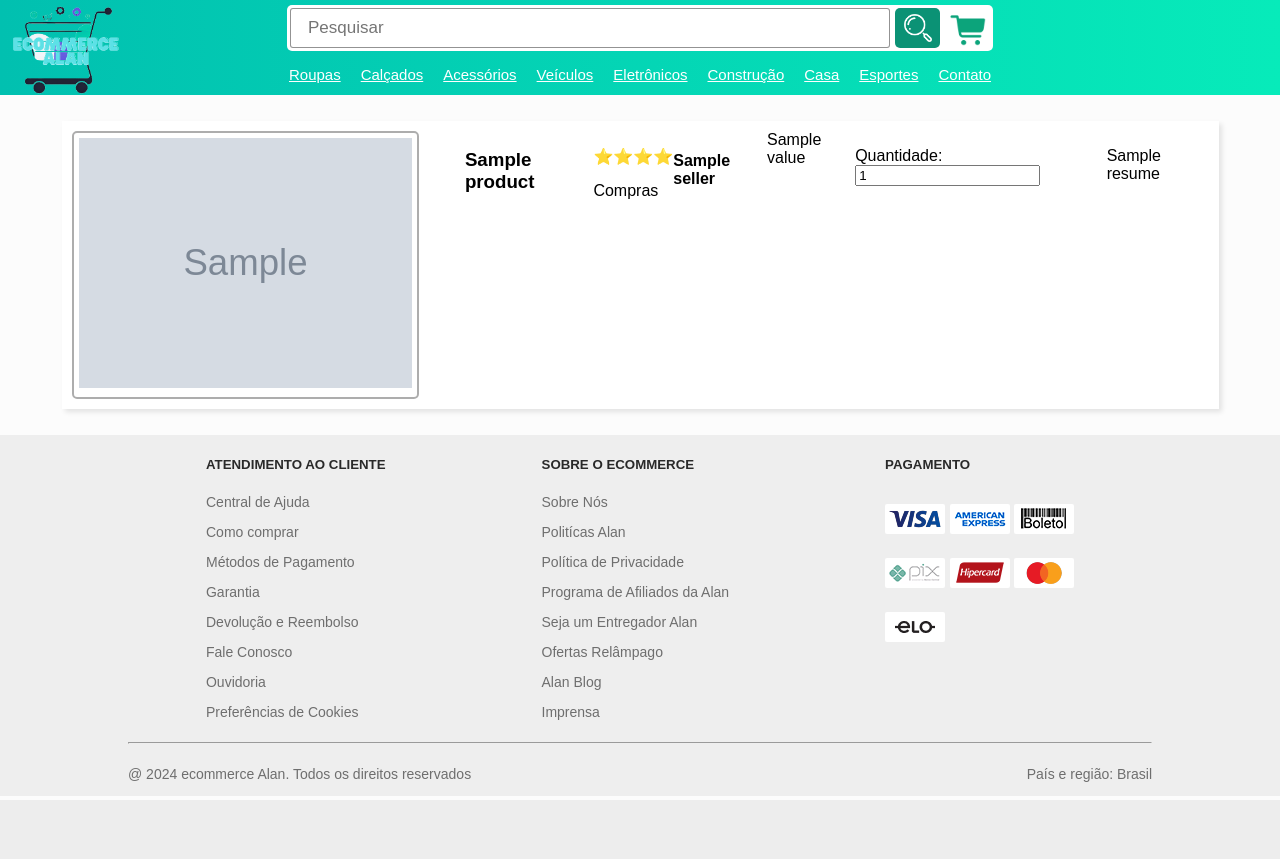
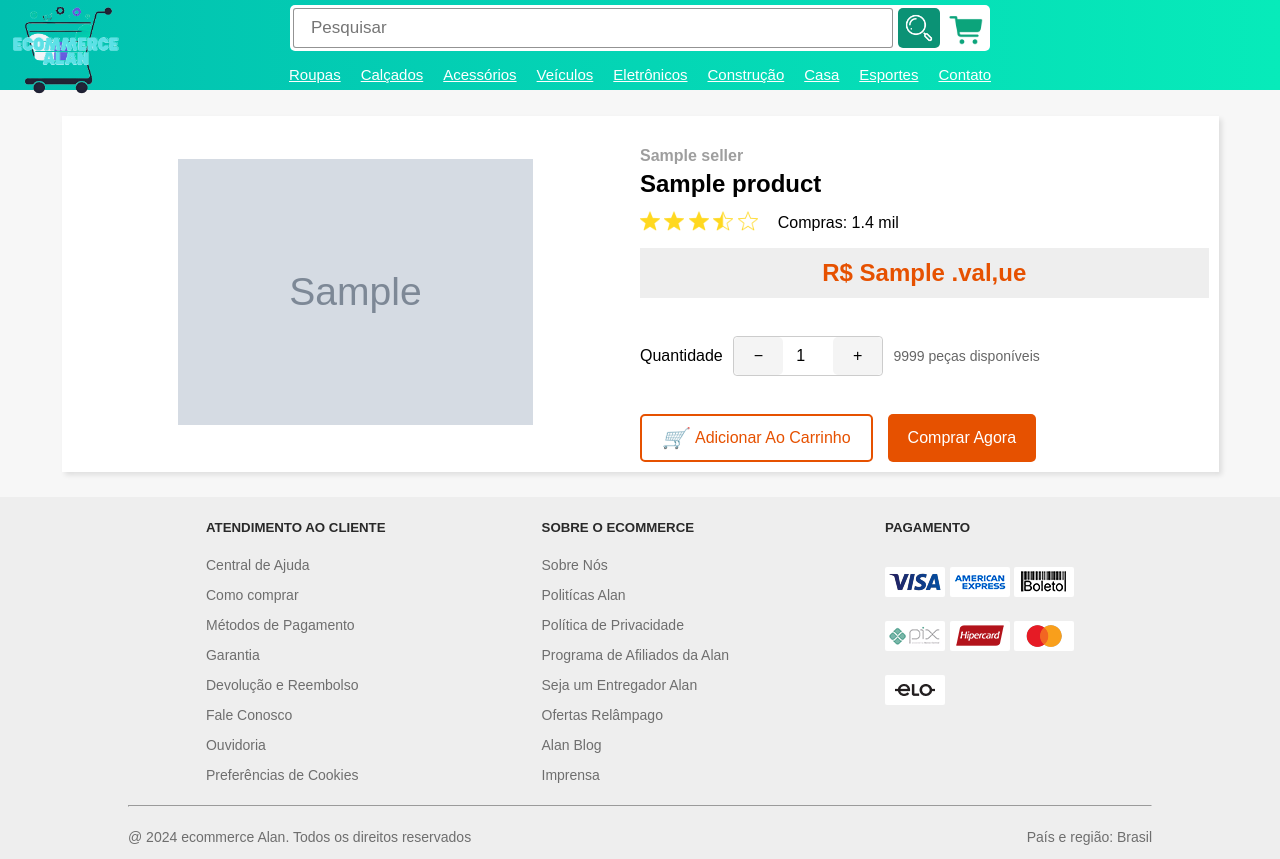
Before and after one commit to alancavalcante-dev/ecommerce, a Django app: template ecommerce/templates/ecommerce/product.html in a window 1280 px wide. Before the commit the page ends 800 px from the top, so only its background shows below. Run offline with Django 5.2, Linux system fonts and the light colour scheme; the template is opened without the code that fills it: most values are stand-ins (such as "Sample title", 1, 10 or a date in 2020); grey boxes marked "Sample" are stand-in pictures.

Commit message:
Atualizado o Frond do Product Selecionado

```diff
--- a/ecommerce/static/ecommerce/css/style_base.css
+++ b/ecommerce/static/ecommerce/css/style_base.css
@@ -4,7 +4,7 @@
 }
 
 body {
-    background-color: rgb(252, 252, 252);
+    background-color: rgb(247, 247, 247);
 }
 
 main {
--- a/ecommerce/static/ecommerce/css/style_product.css
+++ b/ecommerce/static/ecommerce/css/style_product.css
@@ -3,23 +3,64 @@
     box-shadow: 3px 3px 5px rgba(0, 0, 0, 0.103);
     padding: 10px;
     display: flex;
-    justify-content: center;
-    gap: 4%;
     font-family: Arial, Helvetica, sans-serif;
 }
 
 
 #image-view {
     max-width: 365px;
-    border: 2px solid rgba(0, 0, 0, 0.323);
     padding: 5px;
     border-radius: 5px;
 }
 
 #image-view img {
     width: 100%;
+
 }
 
 .display-flex {
     display: flex;
 }
+
+.display-flex-align-center {
+    display: flex;
+    align-items: center;
+    gap: 20px;
+}
+
+#review-product img {
+    width: 20px;
+}
+
+
+#value {
+    height: 50px;
+    background-color: #EEEEEE;
+    display: flex;
+    justify-content: center;
+    align-items: center;
+    color: #E65100;
+}
+
+
+.column-left {
+    width: 50%;
+    display: flex;
+    justify-content: center;
+    align-items: center;
+}
+
+.column-right {
+    width: 50%;
+}
+
+
+.column-right h4 {
+    color: rgb(158, 158, 158);
+    margin-bottom: 0;
+}
+
+#product-name {
+    margin-top: 5px;
+    margin-bottom: 0;
+}
--- a/ecommerce/templates/ecommerce/home.html
+++ b/ecommerce/templates/ecommerce/home.html
@@ -8,7 +8,7 @@
             {% for i in response %}
                 <a class="link-product" href="{% url 'product' i.id %}">
                     <div class="product">
-                        <h1>{{ i.name }}</h1>
+                        <h3>{{ i.name }}</h3>
                         <h4>{{ i.seller.enterprise_name }}</h4>
                         <div>
                             <img src="{{ i.image }}" draggable="false"><br>
--- a/ecommerce/templates/ecommerce/product.html
+++ b/ecommerce/templates/ecommerce/product.html
@@ -5,10 +5,109 @@
 
 
 {% block main %}
+<style>
+    * {
+    box-sizing: border-box;
+}
+
+body {
+    font-family: Arial, sans-serif;
+}
+
+.quantity-container {
+    display: flex;
+    align-items: center;
+    font-size: 16px;
+    margin-top: 38px;
+}
+
+.quantity-selector {
+    display: flex;
+    align-items: center;
+    border: 1px solid #ccc;
+    border-radius: 4px;
+    margin: 0 10px;
+}
+
+.quantity-selector button {
+    /* width: 30px; */
+    /* height: 30px; */
+    border: none;
+    background-color: #f4f4f4;
+    cursor: pointer;
+    /* font-size: 20px; */
+}
+
+.quantity-selector button:hover {
+    background-color: #e0e0e0;
+}
+
+.quantity-input {
+    width: 50px;
+    height: 30px;
+    text-align: center;
+    border: none;
+    font-size: 16px;
+}
+
+.quantity-input:focus {
+    outline: none;
+}
+
+.available {
+    color: #666;
+    font-size: 14px;
+}
+
+
+
+
+.button-container {
+    display: flex;
+    margin-top: 38px;
+    gap: 15px;
+}
+
+button {
+    font-size: 16px;
+    padding: 10px 20px;
+    border-radius: 5px;
+    cursor: pointer;
+    transition: all 0.3s ease;
+}
+
+.btn-outline {
+    background-color: #fff;
+    color: #e65100;
+    border: 2px solid #e65100;
+    display: flex;
+    align-items: center;
+    gap: 8px;
+}
+
+.btn-outline:hover {
+    background-color: #fff5f0;
+}
+
+.btn-filled {
+    background-color: #e65100;
+    color: #fff;
+    border: none;
+}
+
+.btn-filled:hover {
+    background-color: #d84315;
+}
+
+.cart-icon {
+    font-size: 20px;
+}
+
+</style>
 
     <section id="product-select">
 
-        <div class="display-flex">
+        <div class="column-left">
 
             <div id="image-view">
                 <img src="{{ product.image }}" alt="">
@@ -16,16 +115,64 @@
 
         </div>
 
-        <div  class="display-flex">
-            <h3>{{ product.name }}</h3>
-            <div>
-                <p>⭐⭐⭐⭐</p><p>Compras</p>
+        <div class="column-right">
+            <h4>{{ product.seller.enterprise_name }}</h4>
+            <h1 id="product-name">{{ product.name }}</h1>
+
+            <div id="review-product" class="display-flex-align-center">
+                <div>
+                    <img src="{% static 'ecommerce/images/reviews/star-100.png' %}" alt="">
+                    <img src="{% static 'ecommerce/images/reviews/star-100.png' %}" alt="">
+                    <img src="{% static 'ecommerce/images/reviews/star-100.png' %}" alt="">
+                    <img src="{% static 'ecommerce/images/reviews/star-50.png' %}" alt="">
+                    <img src="{% static 'ecommerce/images/reviews/star-0.png' %}" alt="">
+                </div>
+                <p>Compras: 1.4 mil</p>
             </div>
-            <h4>{{ product.seller.enterprise_name }}</h4>
-            <div>{{ product.value }}</div>
-            <p>Quantidade: <input type="number" value="1"></p>
-            <p>{{ product.resume }}</p>
+
+
+            <div id="value">
+                <h1>R$ {{ product.value|format_brl }}</h1>
+            </div>
+
+            <div class="quantity-container">
+                <span>Quantidade</span>
+                <div class="quantity-selector">
+                    <button type="button" class="btn-minus">−</button>
+                    <input type="number" class="quantity-input" value="1" min="1" max="9999">
+                    <button type="button" class="btn-plus">+</button>
+                </div>
+                <span class="available">9999 peças disponíveis</span>
+            </div>
+
+
+            <div class="button-container">
+                <button class="btn-outline">
+                    <i class="cart-icon">🛒</i> Adicionar Ao Carrinho
+                </button>
+                <button class="btn-filled">Comprar Agora</button>
+            </div>
         </div>
     </section>
 
+
+<script>
+    document.querySelector('.btn-minus').addEventListener('click', function () {
+    const input = document.querySelector('.quantity-input');
+    let value = parseInt(input.value);
+    if (value > 1) {
+        input.value = value - 1;
+    }
+});
+
+document.querySelector('.btn-plus').addEventListener('click', function () {
+    const input = document.querySelector('.quantity-input');
+    let value = parseInt(input.value);
+    if (value < input.max) {
+        input.value = value + 1;
+    }
+});
+
+</script>
+
 {% endblock %}
```
Also changed, not shown: db.sqlite3, ecommerce/static/ecommerce/images/reviews/star-0.png (added), ecommerce/static/ecommerce/images/reviews/star-100.png (added), ecommerce/static/ecommerce/images/reviews/star-50.png (added).
